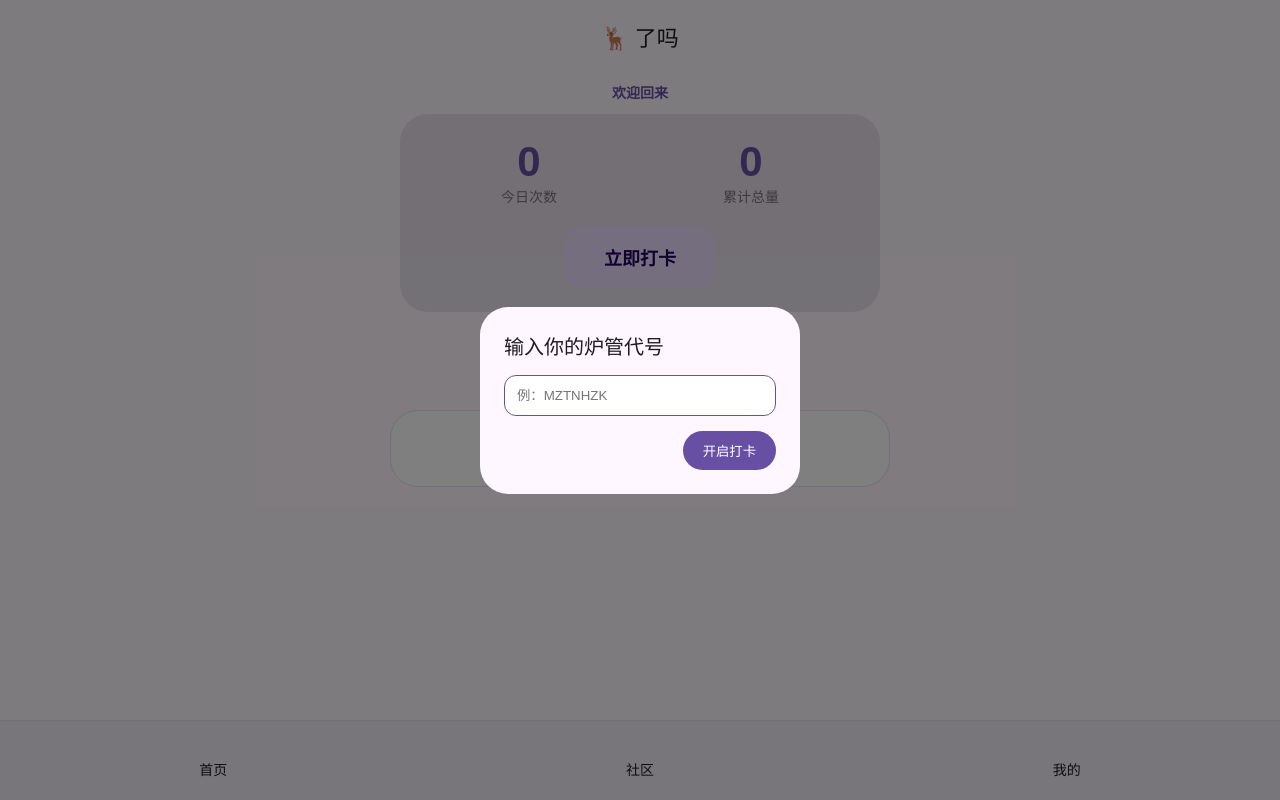
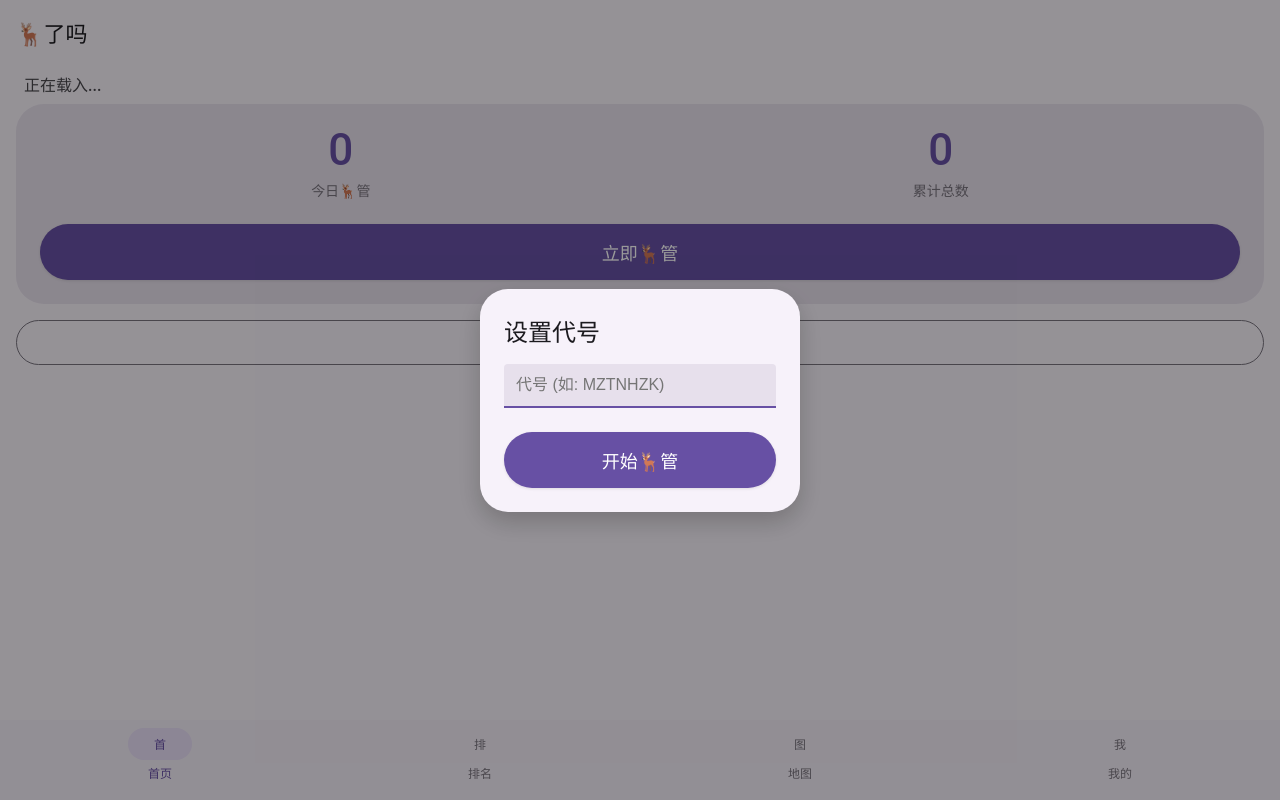
Before and after one commit to MZTNHZK/cbb, a plain HTML site: page index.html in a window 1280 px wide. Drawn offline with Linux system fonts and the light colour scheme.

Commit message:
Add files via upload

```diff
--- a/index.html
+++ b/index.html
@@ -1,188 +1,213 @@
 <!DOCTYPE html>
-<!-- saved from url=(0093)https://pub-98e77454d5fc46438fe6f46cf574e4e5.r2.dev/c35eca03-25e4-4e57-b8c1-b467ef542068.html -->
+<!-- saved from url=(0093)https://pub-98e77454d5fc46438fe6f46cf574e4e5.r2.dev/5a3e38ce-e028-4aa4-bb2d-18b25db91c2c.html -->
 <html lang="zh-CN"><head><meta http-equiv="Content-Type" content="text/html; charset=UTF-8">
 
-    <meta name="viewport" content="width=device-width, initial-scale=1.0">
+    <meta name="viewport" content="width=device-width, initial-scale=1.0, maximum-scale=1.0, user-scalable=no">
     <title>🦌了吗</title>
-    <!-- 引入截图插件 -->
     <script src="./🦌了吗_files/saved_resource"></script>
-    <link href="./🦌了吗_files/saved_resource(1)" rel="stylesheet">
     <style>
         :root {
-            --主色: #6750A4;
-            --容器色: #EADDFF;
-            --背景色: #FEF7FF;
-            --文字色: #1D1B20;
-            --次要文字色: #79747E;
+            --md-primary: #6750A4;
+            --md-surface: #F7F2FA;
+            --md-surface-variant: #E7E0EC;
+            --md-on-surface: #1C1B1F;
+            --md-outline: #79747E;
         }
 
-        @keyframes 弹出 {
-            from { opacity: 0; transform: scale(0.9); }
-            to { opacity: 1; transform: scale(1); }
+        * { box-sizing: border-box; -webkit-tap-highlight-color: transparent; outline: none; }
+        body, html { height: 100%; margin: 0; font-family: 'Roboto', 'Noto Sans SC', sans-serif; background-color: var(--md-surface); color: var(--md-on-surface); overflow: hidden; }
+
+        /* 安卓顶部栏 */
+        header { height: 64px; display: flex; align-items: center; padding: 0 16px; font-size: 22px; font-weight: 400; background: var(--md-surface); }
+
+        /* 页面容器 */
+        #content { height: calc(100% - 144px); overflow-y: auto; padding: 0 16px; scroll-behavior: smooth; }
+        .page { display: none; animation: android-fade 0.3s ease-out; }
+        .active { display: block; }
+        @keyframes android-fade { from { opacity: 0; transform: translateY(10px); } to { opacity: 1; transform: translateY(0); } }
+
+        /* 安卓卡片风格 */
+        .card { background: var(--md-surface-variant); border-radius: 28px; padding: 24px; margin-bottom: 16px; border: none; }
+        .stat-box { display: flex; justify-content: space-around; text-align: center; }
+        .val { font-size: 44px; font-weight: 500; color: var(--md-primary); line-height: 1; }
+        .label { font-size: 14px; color: var(--md-outline); margin-top: 8px; }
+
+        /* 安卓原生大按钮 (Filled Button) */
+        .btn-main {
+            background: var(--md-primary); color: white; border: none; width: 100%; height: 56px;
+            border-radius: 28px; font-size: 18px; font-weight: 500; cursor: pointer; margin-top: 24px;
+            box-shadow: 0 1px 3px rgba(0,0,0,0.1); transition: 0.2s;
         }
+        .btn-main:active { opacity: 0.8; transform: scale(0.97); }
 
-        * { box-sizing: border-box; -webkit-tap-highlight-color: transparent; font-family: 'Noto Sans SC', sans-serif; }
-        body { background-color: var(--背景色); color: var(--文字色); margin: 0; padding-bottom: 100px; display: flex; flex-direction: column; align-items: center; }
+        /* 助🦌代码区域 */
+        .code-box { background: #F3EDF7; border: 1px solid var(--md-primary); border-radius: 16px; padding: 16px; margin-top: 16px; display: none; text-align: center; }
+        .code-num { font-size: 32px; font-weight: 700; color: #B3261E; letter-spacing: 6px; }
 
-        header { width: 100%; padding: 20px; font-size: 22px; font-weight: 500; text-align: center; }
-        .容器 { width: 92%; max-width: 500px; }
-        .卡片 { background: #E7E0EC; border-radius: 28px; padding: 24px; margin-bottom: 16px; position: relative; }
+        /* 排名列表 */
+        .rank-item { display: flex; justify-content: space-between; padding: 16px 8px; border-bottom: 1px solid rgba(0,0,0,0.05); font-size: 16px; }
 
-        .用户栏 { font-size: 14px; color: var(--主色); margin-bottom: 12px; font-weight: bold; text-align: center; }
-        .统计格 { display: grid; grid-template-columns: 1fr 1fr; gap: 12px; }
-        .数值 { font-size: 42px; font-weight: 700; color: var(--主色); text-align: center; }
-        .标签 { font-size: 14px; color: var(--次要文字色); text-align: center; }
+        /* 安卓底部导航 (Navigation Bar) */
+        nav {
+            position: fixed; bottom: 0; width: 100%; height: 80px; background: #F3EDF7;
+            display: flex; justify-content: space-around; align-items: center; padding-bottom: 12px;
+        }
+        .nav-item {
+            flex: 1; text-align: center; font-size: 12px; font-weight: 500; color: var(--md-outline);
+            display: flex; flex-direction: column; align-items: center; transition: 0.3s;
+        }
+        .nav-active { color: var(--md-primary); }
+        /* 安卓指示药丸 */
+        .indicator {
+            width: 64px; height: 32px; border-radius: 16px; display: flex; align-items: center;
+            justify-content: center; margin-bottom: 4px; transition: 0.3s;
+        }
+        .nav-active .indicator { background: #E8DEF8; }
 
-        .打卡按钮 { background: var(--容器色); color: #21005D; border: none; padding: 18px 40px; border-radius: 20px; font-size: 18px; font-weight: 700; display: block; margin: 20px auto 0; cursor: pointer; }
-        .分享按钮 { background: white; color: var(--主色); border: 1px solid var(--主色); padding: 8px 16px; border-radius: 100px; font-size: 13px; display: block; margin: 15px auto 0; cursor: pointer; }
-
-        .助鹿模块 {
-            background: #F3EDF7; border: 2px dashed var(--主色); border-radius: 20px;
-            padding: 15px; margin-top: 20px; text-align: center;
-            display: none; animation: 弹出 0.3s ease-out forwards;
+        /* 欢迎遮罩层 */
+        .scrim { position: fixed; inset: 0; background: rgba(0,0,0,0.4); display: flex; align-items: center; justify-content: center; z-index: 2000; }
+        .dialog { background: var(--md-surface); padding: 24px; border-radius: 28px; width: 85%; max-width: 320px; box-shadow: 0 10px 25px rgba(0,0,0,0.2); }
+        .dialog h3 { margin: 0 0 16px; font-weight: 400; font-size: 24px; }
+        /* 安卓风格输入框 */
+        .md-input {
+            width: 100%; border: none; border-bottom: 2px solid var(--md-primary);
+            background: var(--md-surface-variant); padding: 12px; border-radius: 4px 4px 0 0;
+            font-size: 16px; margin-bottom: 24px;
         }
-        .神秘代码 { font-family: monospace; font-size: 32px; color: #B3261E; letter-spacing: 4px; font-weight: bold; margin: 8px 0; }
-
-        /* 截图预览遮罩 */
-        .截图预览 { position: fixed; top:0; left:0; width:100%; height:100%; background: rgba(0,0,0,0.8); display: none; flex-direction: column; align-items: center; justify-content: center; z-index: 1000; padding: 20px; }
-        .截图预览 img { max-width: 100%; border-radius: 16px; box-shadow: 0 10px 30px rgba(0,0,0,0.5); }
-
-        .底部栏 { position: fixed; bottom: 0; width: 100%; height: 80px; background: #F3EDF7; display: flex; align-items: center; border-top: 1px solid #E7E0EC; z-index: 99; }
-        .导航项 { flex: 1; text-align: center; text-decoration: none; color: var(--文字色); font-size: 14px; cursor: pointer; }
-
-        /* 隐藏弹窗样式 */
-        .全屏遮罩 { position: fixed; top:0; left:0; width:100%; height:100%; background: rgba(0,0,0,0.5); display: none; align-items: center; justify-content: center; z-index: 1001; }
-        .对话框 { background: var(--背景色); width: 85%; max-width: 320px; padding: 24px; border-radius: 28px; }
     </style>
 </head>
 <body>
 
-    <!-- 截图保存提示 -->
-    <div id="截图遮罩" class="截图预览" onclick="this.style.display=&#39;none&#39;">
-        <div style="color:white; margin-bottom:15px;">长按上方图片保存🦌管战绩</div>
-        <div id="截图容器"></div>
-        <div style="color:rgba(255,255,255,0.6); margin-top:15px; font-size:12px;">点击任意位置关闭</div>
-    </div>
-
-    <!-- 首次命名 -->
-    <div id="命名遮罩" class="全屏遮罩" style="display: flex;">
-        <div class="对话框">
-            <div style="font-size: 20px; font-weight: 500;">输入你的炉管代号</div>
-            <input type="text" id="用户名输入" style="width:100%; padding:12px; margin:15px 0; border:1px solid var(--主色); border-radius:12px;" placeholder="例：MZTNHZK">
-            <button onclick="保存用户名()" style="background:var(--主色); color:white; border:none; padding:10px 20px; border-radius:100px; float:right;">开启打卡</button>
+    <!-- 初始化弹窗 -->
+    <div id="init-scrim" class="scrim">
+        <div class="dialog">
+            <h3>设置代号</h3>
+            <input type="text" id="user-input" class="md-input" placeholder="代号 (如: MZTNHZK)" autocomplete="off">
+            <button onclick="saveName()" class="btn-main" style="margin-top:0">开始🦌管</button>
         </div>
     </div>
 
-    <header>🦌 了吗</header>
+    <header id="header-title">🦌了吗</header>
 
-    <div class="容器" id="主页内容">
-        <!-- 分享卡片的目标区域 -->
-        <div id="分享区域" style="background: var(--背景色); padding: 10px; border-radius: 20px;">
-            <div class="用户栏" id="用户展示">欢迎回来</div>
-            <div class="卡片">
-                <div class="统计格">
-                    <div><div class="数值" id="今日数">0</div><div class="标签">今日次数</div></div>
-                    <div><div class="数值" id="总计数">0</div><div class="标签">累计总量</div></div>
+    <div id="content">
+        <!-- 首页 -->
+        <div id="p0" class="page active">
+            <div id="capture-area">
+                <div style="padding: 8px; font-weight: 500; opacity: 0.8" id="show-name">正在载入...</div>
+                <div class="card">
+                    <div class="stat-box">
+                        <div><div class="val" id="day-c">0</div><div class="label">今日🦌管</div></div>
+                        <div><div class="val" id="all-c">0</div><div class="label">累计总数</div></div>
+                    </div>
+                    <button class="btn-main" onclick="doDeer()">立即🦌管</button>
+                    <div class="code-box" id="code-area">
+                        <div class="label" style="margin-top:0">✨ JM助🦌代码 ✨</div>
+                        <div class="code-num" id="code-val">000000</div>
+                    </div>
                 </div>
-                <button class="打卡按钮" id="打卡键" onclick="打卡()">立即打卡</button>
+            </div>
+            <button onclick="share()" style="background:none; border:1px solid var(--md-outline); color:var(--md-primary); width:100%; padding:12px; border-radius:100px; font-weight:500;">保存战绩卡片</button>
+        </div>
 
-                <div class="助鹿模块" id="助鹿模块">
-                    <div class="标签">✨ JM助鹿：神秘代码 ✨</div>
-                    <div class="神秘代码" id="随机码">000000</div>
-                    <div style="font-size: 10px; text-align: center; color: var(--次要文字色);">开发团队：Yresr &amp; MZTN</div>
-                </div>
+        <!-- 排名 -->
+        <div id="p1" class="page">
+            <div class="card" style="background:white; border:1px solid #eee;">
+                <div style="font-weight:500; padding-bottom:16px; text-align:center;">全国活跃排行 (每周更新)</div>
+                <div id="rank-list"></div>
             </div>
         </div>
 
-        <button class="分享按钮" onclick="生成图片()">生成分享卡片</button>
+        <!-- 地图 -->
+        <div id="p2" class="page" style="height:100%; padding:0">
+            <iframe id="map-frame" src="./🦌了吗_files/saved_resource.html" style="width:100%; height:100%; border:none;"></iframe>
+        </div>
 
-        <div class="卡片" style="background: white; border: 1px solid #E7E0EC; margin-top: 20px;">
-            <div style="font-size: 12px; color: var(--主色); text-align: center; margin-bottom: 10px;">📅 榜单每周一更新</div>
-            <div id="排行列表"></div>
-        </div>
-    </div>
-
-    <!-- 关于/我的 -->
-    <div class="容器" id="关于内容" style="display:none; animation: 弹出 0.4s;">
-        <div class="卡片" style="text-align: center;">
-            <div style="font-size: 40px;"></div>
-            <div style="font-weight: bold; font-size: 20px; color: var(--主色);">关于我们</div>
-            <p>健康🦌管，从记录开始。</p>
-            <div style="background: rgba(0,0,0,0.05); padding: 15px; border-radius: 15px; margin-top: 10px;">
-                <div class="标签">开发团队</div>
-                <div style="font-weight: bold; margin: 5px 0;">Yresr &amp; MZTN</div>
-                <div class="标签">版本 1.5.0</div>
+        <!-- 我的 -->
+        <div id="p3" class="page">
+            <div class="card">
+                <div style="text-align:center">
+                    <div class="label">开发团队</div>
+                    <div style="font-size:24px; font-weight:500; color:var(--md-primary); margin:8px 0;">Yresr &amp; MZTN</div>
+                    <div style="height:1px; background:rgba(0,0,0,0.05); margin:20px 0;"></div>
+                    <div style="display:grid; grid-template-columns: 1fr 1fr; gap:12px">
+                        <a href="https://qun.qq.com/universal-share/share?ac=1&amp;authKey=RFOkahlm0MSY68UbUiEDFsMOAFQqKKvJRbUidtgHyANgT5ipyMowCHxe6uZiEMrV&amp;busi_data=eyJncm91cENvZGUiOiI1OTIyNDg2MzIiLCJ0b2tlbiI6ImVZa1hqYU9GYUhkNXpFMzlSeVJWVTN5Q1FUUC95NERoSmNSNnEwL21PdFU5SnZDZ3RLejl6UkFHRnQ1ajhlVjYiLCJ1aW4iOiIzNzYxMjE4MTE0In0=&amp;data=SR9k8ufFxLm93lnWzpHfNSlW1Im-TvHRKP78ZaZkDHZ9nZhpLqsRgu7eQjBSG67L-Wya0BawQqYVkbtPFW9tng&amp;svctype=4&amp;tempid=h5_group_info" style="text-decoration:none; color:inherit; background:white; padding:16px; border-radius:16px; font-size:14px; font-weight:500">社区论坛</a>
+                        <a href="https://view.kuafuai.net/1159237/pagesA/user_center/index" style="text-decoration:none; color:inherit; background:white; padding:16px; border-radius:16px; font-size:14px; font-weight:500">在线社区</a>
+                    </div>
+                </div>
             </div>
         </div>
     </div>
 
-    <nav class="底部栏">
-        <div class="导航项" onclick="切换(&#39;主页&#39;)"><br>首页</div>
-        <a href="https://qun.qq.com/universal-share/share?ac=1&amp;authKey=RFOkahlm0MSY68UbUiEDFsMOAFQqKKvJRbUidtgHyANgT5ipyMowCHxe6uZiEMrV&amp;busi_data=eyJncm91cENvZGUiOiI1OTIyNDg2MzIiLCJ0b2tlbiI6ImVZa1hqYU9GYUhkNXpFMzlSeVJWVTN5Q1FUUC95NERoSmNSNnEwL21PdFU5SnZDZ3RLejl6UkFHRnQ1ajhlVjYiLCJ1aW4iOiIzNzYxMjE4MTE0In0%3D&amp;data=SR9k8ufFxLm93lnWzpHfNSlW1Im-TvHRKP78ZaZkDHZ9nZhpLqsRgu7eQjBSG67L-Wya0BawQqYVkbtPFW9tng&amp;svctype=4&amp;tempid=h5_group_info" class="导航项"><br>社区</a>
-        <div class="导航项" onclick="切换(&#39;关于&#39;)"><br>我的</div>
+    <nav>
+        <div class="nav-item nav-active" onclick="go(0)"><div class="indicator">首</div>首页</div>
+        <div class="nav-item" onclick="go(1)"><div class="indicator">排</div>排名</div>
+        <div class="nav-item" onclick="go(2)"><div class="indicator">图</div>地图</div>
+        <div class="nav-item" onclick="go(3)"><div class="indicator">我</div>我的</div>
     </nav>
 
     <script>
-        let 数据 = JSON.parse(localStorage.getItem('鹿数据')) || { 今日: 0, 总计: 0, 上次日期: "", 用户名: "" };
-        const 今天 = new Date().toLocaleDateString();
+        // 核心数据逻辑
+        let db = JSON.parse(localStorage.getItem('DEER_DATA_NEW')) || { day:0, total:0, name:"", date:"" };
+        const now = new Date().toDateString();
 
-        if (数据.上次日期 !== 今天) { 数据.今日 = 0; 数据.上次日期 = 今天; }
+        // 跨天重置
+        if(db.date !== now) { db.day = 0; db.date = now; }
 
-        window.onload = () => {
-            if (!数据.用户名) document.getElementById('命名遮罩').style.display = 'flex';
-            else 刷新主页();
-        };
-
-        function 保存用户名() {
-            const val = document.getElementById('用户名输入').value;
-            数据.用户名 = val || "无名鹿友";
-            localStorage.setItem('鹿数据', JSON.stringify(数据));
-            document.getElementById('命名遮罩').style.display = 'none';
-            刷新主页();
+        // 修复初始化逻辑
+        window.onload = function() {
+            if(db.name) {
+                document.getElementById('init-scrim').style.display = 'none';
+                render();
+            }
         }
 
-        function 刷新主页() {
-            document.getElementById('用户展示').innerText = `代号：${数据.用户名}`;
-            document.getElementById('今日数').innerText = 数据.今日;
-            document.getElementById('总计数').innerText = 数据.总计;
-
-            // 模拟排行榜
-            const 地区 = ["广东省", "江苏省", "山东省", "河南省", "四川省"];
-            let html = "";
-            地区.forEach((d, i) => {
-                html += `<div class="排名项" style="display:flex; justify-content:space-between; padding:10px 0; border-bottom:1px solid #eee;"><span>${i+1}. ${d}</span><b>${5000 - i*500}</b></div>`;
-            });
-            document.getElementById('排行列表').innerHTML = html;
+        function saveName() {
+            const input = document.getElementById('user-input').value.trim();
+            if(!input) { alert('请输入代号'); return; }
+            db.name = input;
+            localStorage.setItem('DEER_DATA_NEW', JSON.stringify(db));
+            document.getElementById('init-scrim').style.display = 'none';
+            render();
         }
 
-        function 打卡() {
-            数据.今日++; 数据.总计++;
-            localStorage.setItem('鹿数据', JSON.stringify(数据));
-            const code = Math.floor(100000 + Math.random() * 900000);
-            document.getElementById('随机码').innerText = code;
-            document.getElementById('助鹿模块').style.display = 'block';
-            刷新主页();
-            if (navigator.vibrate) navigator.vibrate(50);
+        function go(n) {
+            document.querySelectorAll('.page').forEach((p, i) => p.classList.toggle('active', i === n));
+            document.querySelectorAll('.nav-item').forEach((p, i) => p.classList.toggle('nav-active', i === n));
+            const titles = ["🦌了吗", "活跃排名", "战绩地图", "我的"];
+            document.getElementById('header-title').innerText = titles[n];
+
+            if(n === 2 && !document.getElementById('map-frame').src) {
+                document.getElementById('map-frame').src = "https://view.kuafuai.net";
+            }
         }
 
-        function 切换(p) {
-            document.getElementById('主页内容').style.display = p === '主页' ? 'block' : 'none';
-            document.getElementById('关于内容').style.display = p === '关于' ? 'block' : 'none';
+        function doDeer() {
+            db.day++; db.total++;
+            document.getElementById('code-area').style.display = 'block';
+            document.getElementById('code-val').innerText = Math.floor(100000 + Math.random()*900000);
+            render();
+            if(navigator.vibrate) navigator.vibrate(40);
         }
 
-        function 生成图片() {
-            const area = document.getElementById('分享区域');
-            const btn = document.getElementById('打卡键');
-            // 截图前隐藏按钮
-            btn.style.display = 'none';
+        function render() {
+            document.getElementById('day-c').innerText = db.day;
+            document.getElementById('all-c').innerText = db.total;
+            document.getElementById('show-name').innerText = `代号：${db.name}`;
+            localStorage.setItem('DEER_DATA_NEW', JSON.stringify(db));
 
-            html2canvas(area, { backgroundColor: '#FEF7FF', scale: 2 }).then(canvas => {
-                const img = new Image();
-                img.src = canvas.toDataURL("image/png");
-                document.getElementById('截图容器').innerHTML = '';
-                document.getElementById('截图容器').appendChild(img);
-                document.getElementById('截图遮罩').style.display = 'flex';
-                btn.style.display = 'block';
+            let h = "";
+            ["广东", "山东", "河南", "江苏", "四川"].forEach((prov, i) => {
+                h += `<div class="rank-item"><span>${i+1}. ${prov}省</span><b>${9200 - i*1400}</b></div>`;
+            });
+            document.getElementById('rank-list').innerHTML = h;
+        }
+
+        function share() {
+            html2canvas(document.getElementById('capture-area'), {backgroundColor:'#F7F2FA'}).then(c => {
+                const link = document.createElement('a');
+                link.download = '战绩.png';
+                link.href = c.toDataURL();
+                link.click();
             });
         }
     </script>
```
